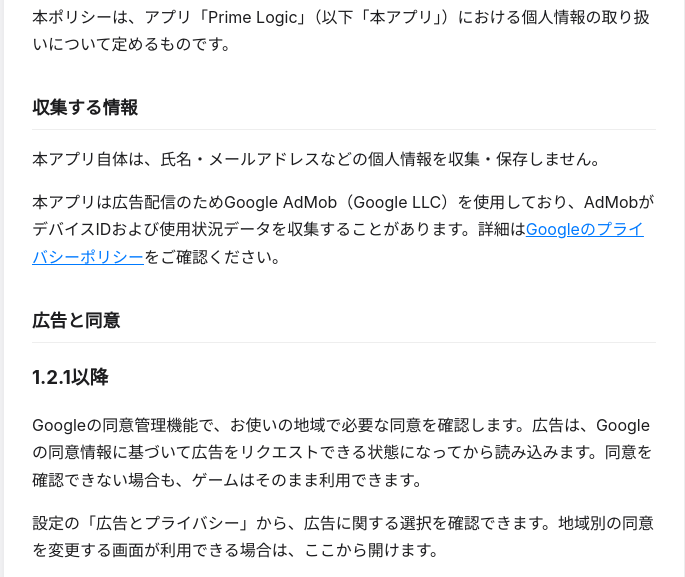
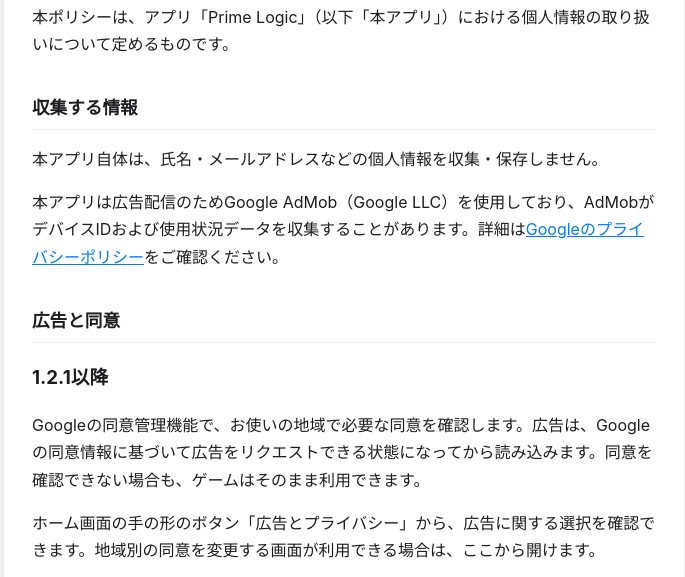
Before and after one commit to thivanao-jp/app-support, a plain HTML site: page prime-sudoku/privacy-policy.html in a window 1280 px wide. Shown: the part 164-741 px from the top of the page, without its empty margins (296-981 px from the left). Drawn offline with Linux system fonts and the light colour scheme.

Commit message:
Prime Logicのプライバシー設定の開き方を実画面に合わせる

```diff
--- a/prime-sudoku/privacy-policy.html
+++ b/prime-sudoku/privacy-policy.html
@@ -20,7 +20,7 @@
     <h2>広告と同意</h2>
     <h3>1.2.1以降</h3>
     <p>Googleの同意管理機能で、お使いの地域で必要な同意を確認します。広告は、Googleの同意情報に基づいて広告をリクエストできる状態になってから読み込みます。同意を確認できない場合も、ゲームはそのまま利用できます。</p>
-    <p>設定の「広告とプライバシー」から、広告に関する選択を確認できます。地域別の同意を変更する画面が利用できる場合は、ここから開けます。</p>
+    <p>ホーム画面の手の形のボタン「広告とプライバシー」から、広告に関する選択を確認できます。地域別の同意を変更する画面が利用できる場合は、ここから開けます。</p>
     <p>「パーソナライズ広告を許可」は初期状態ではオフです。オンにした場合は、地域別の同意を確認した後、必要に応じてiOSのトラッキング許可（ATT）を求めます。必要な同意とATT許可がそろった場合だけ、全画面広告のパーソナライズを許可します。バナー広告は、パーソナライズをオフにしてリクエストします。</p>
     <p>広告削除の購入が有効な場合は、広告を表示せず、広告のための同意画面やトラッキング許可も求めません。</p>
 <p>非パーソナライズ広告でも、広告配信や不正防止のために端末情報などが処理される場合があります。広告に関する設定を変更しても、ゲームの機能は制限されません。</p>
```
